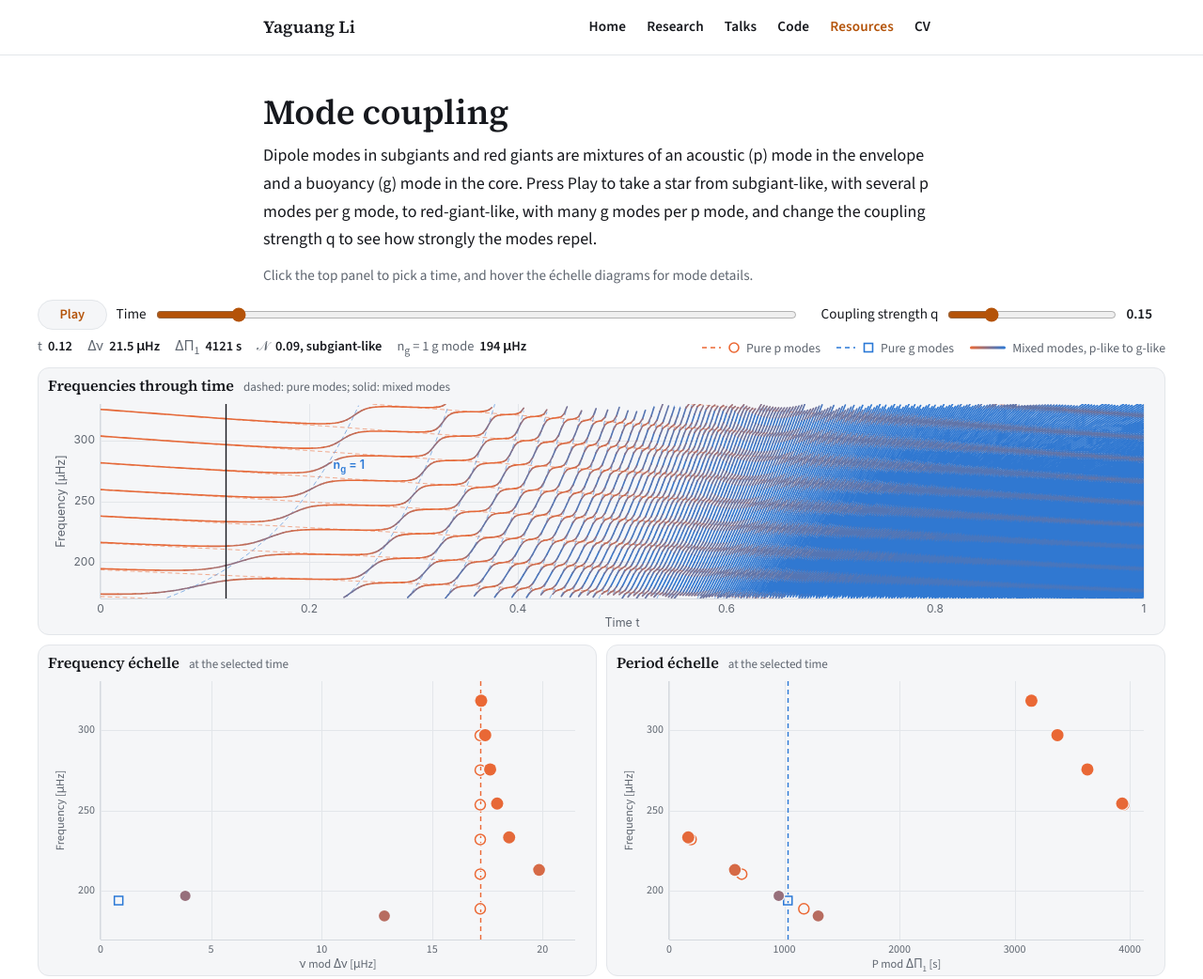
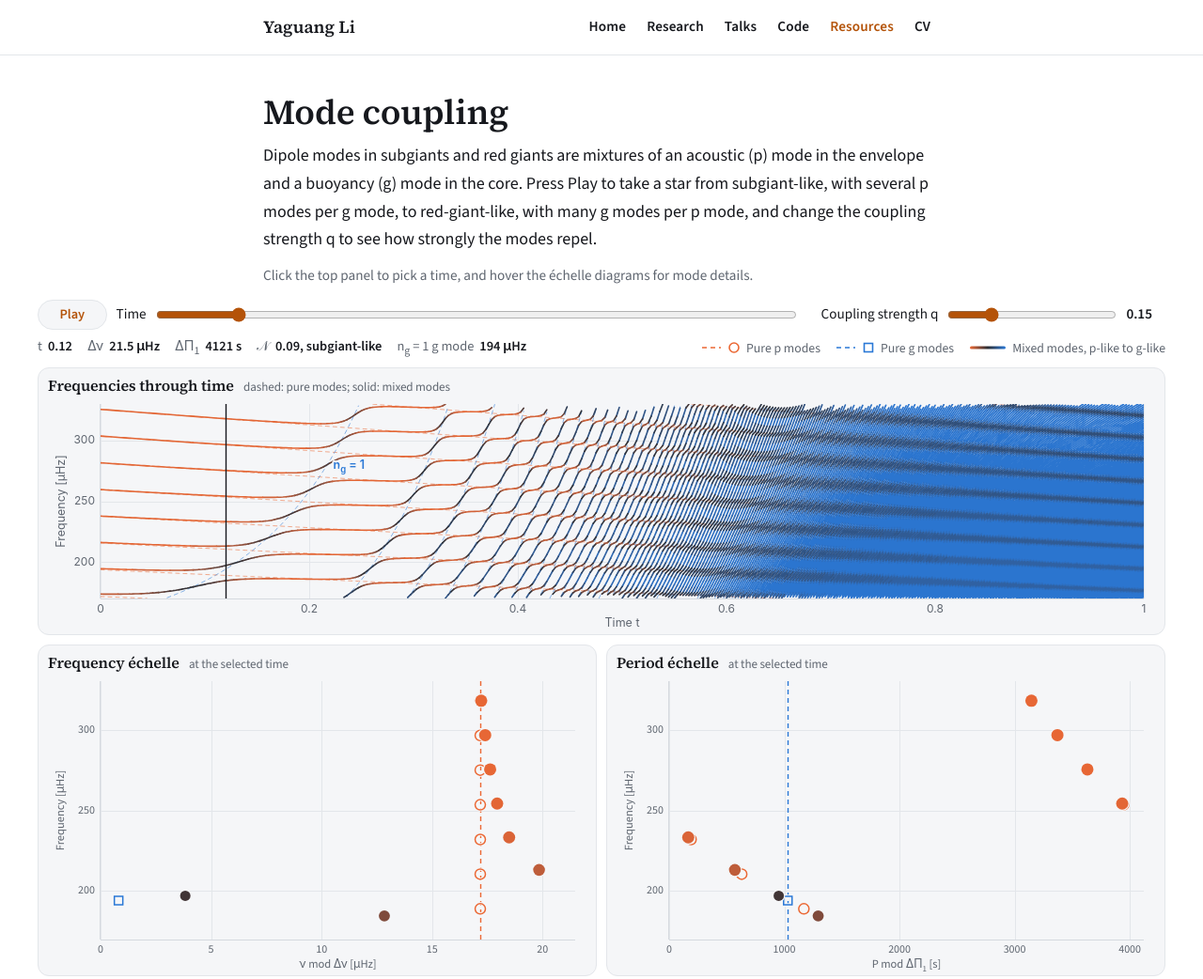
Before and after one commit to parallelpro/parallelpro.github.io, a plain HTML site: page resources/coupling/index.html in a window 1280 px wide. Shown: the top 1042 px of the page at 94% size. Drawn offline with nearby package versions, Linux system fonts and the light colour scheme.

Commit message:
Mode coupling: diverging colour map for mixed-mode character
Mixed modes run from the p colour (zeta = 0) through a neutral midpoint (zeta = 0.5)
to the g colour (zeta = 1), interpolated in OKLab. The midpoint is dark on the light
theme and light on the dark theme so half-and-half modes stand out.

Co-Authored-By: Claude Opus 5.5 <noreply@anthropic.com>

```diff
--- a/resources/coupling/coupling.js
+++ b/resources/coupling/coupling.js
@@ -131,13 +131,36 @@
     const cs = getComputedStyle($('.cpl')), v = n => cs.getPropertyValue(n).trim();
     T = { p: v('--cp'), g: v('--cg'), fg: v('--fg'), muted: v('--muted'), grid: v('--border'),
           axis: v('--rule'), card: v('--card'), accent: v('--accent'), font: getComputedStyle(document.body).fontFamily };
-    T.pRGB = hexRGB(T.p); T.gRGB = hexRGB(T.g);
+    T.mid = v('--cmid'); T.lut = divergingLUT(T.p, T.mid, T.g, 101);
   }
-  // mixed-mode colour: p colour when p-like (zeta = 0), g colour when g-like (zeta = 1)
-  function zetaColor(z) {
-    const c = T.pRGB.map((p, i) => Math.round(p + (T.gRGB[i] - p) * z));
-    return `rgb(${c[0]}, ${c[1]}, ${c[2]})`;
+
+  // Mixed-mode colour: a diverging map, p colour at zeta = 0 (p-like), a neutral midpoint at zeta = 0.5 (half p, half
+  // g) and g colour at zeta = 1 (g-like), interpolated in OKLab so lightness and hue change evenly. The midpoint is
+  // dark on the light theme and light on the dark theme, so half-and-half modes stand out against the background.
+  const toLin = c => (c /= 255) <= 0.04045 ? c / 12.92 : ((c + 0.055) / 1.055) ** 2.4;
+  const toSrgb = c => Math.round(255 * Math.min(1, Math.max(0, c <= 0.0031308 ? 12.92 * c : 1.055 * c ** (1 / 2.4) - 0.055)));
+  function oklab(hex) {
+    const [r, g, b] = hexRGB(hex).map(toLin);
+    const l = Math.cbrt(0.4122214708 * r + 0.5363325363 * g + 0.0514459929 * b);
+    const m = Math.cbrt(0.2119034982 * r + 0.6806995451 * g + 0.1073969566 * b);
+    const s = Math.cbrt(0.0883024619 * r + 0.2817188376 * g + 0.6299787005 * b);
+    return [0.2104542553 * l + 0.7936177850 * m - 0.0040720468 * s,
+            1.9779984951 * l - 2.4285922050 * m + 0.4505937099 * s,
+            0.0259040371 * l + 0.7827717662 * m - 0.8086757660 * s];
   }
+  function fromOklab([L, A, B]) {
+    const l = (L + 0.3963377774 * A + 0.2158037573 * B) ** 3, m = (L - 0.1055613458 * A - 0.0638541728 * B) ** 3;
+    const s = (L - 0.0894841775 * A - 1.2914855480 * B) ** 3;
+    const rgb = [4.0767416621 * l - 3.3077115913 * m + 0.2309699292 * s,
+                 -1.2684380046 * l + 2.6097574011 * m - 0.3413193965 * s,
+                 -0.0041960863 * l - 0.7034186147 * m + 1.7076147010 * s].map(toSrgb);
+    return `rgb(${rgb[0]}, ${rgb[1]}, ${rgb[2]})`;
+  }
+  function divergingLUT(p, mid, g, n) {
+    const P = oklab(p), M = oklab(mid), G = oklab(g), mix = (a, b, f) => a.map((v, i) => v + (b[i] - v) * f);
+    return Array.from({ length: n }, (_, i) => { const z = i / (n - 1); return fromOklab(z < 0.5 ? mix(P, M, 2 * z) : mix(M, G, 2 * z - 1)); });
+  }
+  const zetaColor = z => T.lut[Math.round(Math.min(1, Math.max(0, z)) * (T.lut.length - 1))];
 
   class Panel {
     constructor(c, m) { this.c = c; this.g = c.getContext('2d'); this.m = m || { l: 56, r: 12, t: 8, b: 36 }; this.marks = []; this.hover = null; }
@@ -210,7 +233,7 @@
   const evCache = document.createElement('canvas'); let evValid = false;
   const recompute = (nt = 361) => { EV = CouplingCore.evolve(S, nt); evValid = false; };
 
-  const ZBINS = 16;
+  const ZBINS = 24;
   function drawEvolution() {
     const P = panels.ev; P.resize(); P.scales(0, 1, S.lo, S.hi);
     if (evValid && evCache.width === P.c.width && evCache.height === P.c.height) {
--- a/resources/coupling/index.html
+++ b/resources/coupling/index.html
@@ -22,9 +22,10 @@
   <meta property="og:image:height" content="630">
   <meta name="twitter:card" content="summary_large_image">
   <style>
-    /* p modes: categorical slot 2 (orange); g modes: slot 1 (blue); mixed modes: blended between the two by character */
-    .cpl { --cp: #eb6834; --cg: #2a78d6; }
-    @media (prefers-color-scheme: dark) { .cpl { --cp: #d95926; --cg: #3987e5; } }
+    /* p modes: categorical slot 2 (orange); g modes: slot 1 (blue); mixed modes: a diverging map between the two
+       through a neutral midpoint (--cmid) that contrasts with the background */
+    .cpl { --cp: #eb6834; --cg: #2a78d6; --cmid: #2b2d33; }
+    @media (prefers-color-scheme: dark) { .cpl { --cp: #d95926; --cg: #3987e5; --cmid: #e7e8ea; } }
     .wrap-wide { max-width: 1240px; }
     .cpl-head { max-width: 760px; padding-top: 2.4rem; }
     .cpl-head h1 { margin: 0 0 0.6rem; font-size: clamp(1.8rem, 4vw, 2.3rem); }
@@ -124,7 +125,7 @@
     <ul class="cpl-legend">
       <li><svg width="22" height="10" aria-hidden="true"><line x1="1" y1="5" x2="21" y2="5" stroke="var(--cp)" stroke-width="1.6" stroke-dasharray="5 4"/></svg><svg width="14" height="14" aria-hidden="true"><circle cx="7" cy="7" r="5" fill="none" stroke="var(--cp)" stroke-width="1.6"/></svg><span>Pure p modes</span></li>
       <li><svg width="22" height="10" aria-hidden="true"><line x1="1" y1="5" x2="21" y2="5" stroke="var(--cg)" stroke-width="1.6" stroke-dasharray="5 4"/></svg><svg width="14" height="14" aria-hidden="true"><rect x="2.5" y="2.5" width="9" height="9" fill="none" stroke="var(--cg)" stroke-width="1.6"/></svg><span>Pure g modes</span></li>
-      <li><svg width="40" height="10" aria-hidden="true"><defs><linearGradient id="lg-pg"><stop offset="0" stop-color="var(--cp)"/><stop offset="1" stop-color="var(--cg)"/></linearGradient></defs><rect x="1" y="3.5" width="38" height="3" rx="1.5" fill="url(#lg-pg)"/></svg><span>Mixed modes, p-like to g-like</span></li>
+      <li><svg width="40" height="10" aria-hidden="true"><defs><linearGradient id="lg-pg"><stop offset="0" stop-color="var(--cp)"/><stop offset="0.5" stop-color="var(--cmid)"/><stop offset="1" stop-color="var(--cg)"/></linearGradient></defs><rect x="1" y="3.5" width="38" height="3" rx="1.5" fill="url(#lg-pg)"/></svg><span>Mixed modes, p-like to g-like</span></li>
     </ul>
     </div>
 
@@ -177,8 +178,9 @@
         <dd>In the frequency échelle the pure p modes line up at ν mod Δν = ε<sub>p</sub> Δν; in the period échelle the
           pure g modes line up at P mod ΔΠ<sub>1</sub> = ε<sub>g</sub> ΔΠ<sub>1</sub> (dashed lines). Mixed modes bend away
           from both. Their colour, and in the échelles their size, shows how p-like they are: ζ is the fraction of the
-          mode's inertia in the g cavity, so orange, large markers are p-like (ζ near 0) and blue, small ones are g-like
-          (ζ near 1).</dd>
+          mode's inertia in the g cavity, so orange, large markers are p-like (ζ near 0), blue, small ones are g-like
+          (ζ near 1), and modes that are half p and half g (ζ = 0.5) are drawn in the neutral middle of the colour scale,
+          dark on a light background and light on a dark one.</dd>
       </dl>
     </section>
   </div>
```
